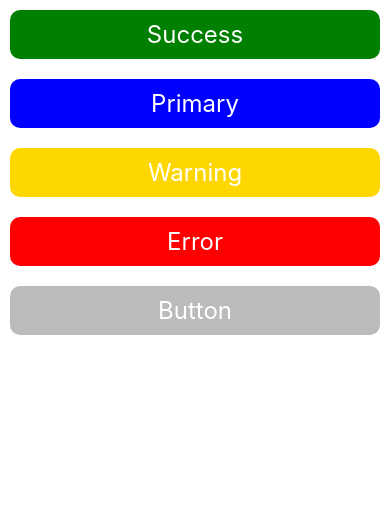
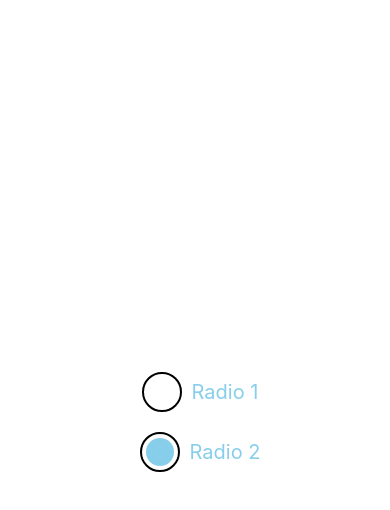
Before and after one commit to Deepakiit17/React-Native, a React Native app: screen / in a window 390 px wide. Shown: the top 510 px of the page. Built offline with nearby package versions, Linux system fonts and the light colour scheme.

Commit message:
radio css

```diff
--- a/App.js
+++ b/App.js
@@ -1,24 +1,27 @@
-import React from 'react';
-import {StyleSheet, Text, TouchableHighlight, View} from 'react-native';
+import React, {useState} from 'react';
+import {StyleSheet, Text, TouchableOpacity, View} from 'react-native';
 
 function App() {
+  const [selectedRadio, setSelectedRadio] = useState(2);
   return (
     <View style={styles.main}>
-      <TouchableHighlight>
-        <Text style={[styles.button, styles.success]}>Success</Text>
-      </TouchableHighlight>
-      <TouchableHighlight>
-        <Text style={[styles.button, styles.primary]}>Primary</Text>
-      </TouchableHighlight>
-      <TouchableHighlight>
-        <Text style={[styles.button, styles.warning]}>Warning</Text>
-      </TouchableHighlight>
-      <TouchableHighlight>
-        <Text style={[styles.button, styles.error]}>Error</Text>
-      </TouchableHighlight>
-      <TouchableHighlight>
-        <Text style={styles.button}>Button</Text>
-      </TouchableHighlight>
+      <TouchableOpacity onPress={() => setSelectedRadio(1)}>
+        <View style={styles.radioWrapper}>
+          <View style={styles.radio}>
+            {selectedRadio === 1 ? <View style={styles.radioBg}></View> : null}
+          </View>
+          <Text style={styles.radioText}>Radio 1</Text>
+        </View>
+      </TouchableOpacity>
+
+      <TouchableOpacity onPress={() => setSelectedRadio(2)}>
+        <View style={styles.radioWrapper}>
+          <View style={styles.radio}>
+            {selectedRadio === 2 ? <View style={styles.radioBg}></View> : null}
+          </View>
+          <Text style={styles.radioText}>Radio 2</Text>
+        </View>
+      </TouchableOpacity>
     </View>
   );
 }
@@ -26,23 +29,32 @@
 const styles = StyleSheet.create({
   main: {
     flex: 1,
+    alignItems: 'center',
+    justifyContent: 'center',
   },
-  button: {
-    backgroundColor: '#bbb',
-    color: '#fff',
-    fontSize: 24,
-    textAlign: 'center',
-    padding: 10,
+  radioText: {
+    fontSize: 20,
+    color: 'skyblue',
+  },
+  radio: {
+    height: 40,
+    width: 40,
+    borderColor: 'black',
+    borderWidth: 2,
+    borderRadius: 20,
     margin: 10,
-    borderRadius: 10,
-    shadowColor: 'black',
-    elevation: 10,
-    shadowOpacity: 1,
   },
-  success: {backgroundColor: 'green'},
-  primary: {backgroundColor: 'blue'},
-  warning: {backgroundColor: 'gold'},
-  error: {backgroundColor: 'red'},
+  radioBg: {
+    backgroundColor: 'skyblue',
+    height: 28,
+    width: 28,
+    borderRadius: 20,
+    margin: 4,
+  },
+  radioWrapper: {
+    flexDirection: 'row',
+    alignItems: 'center',
+  },
 });
 
 export default App;
```
